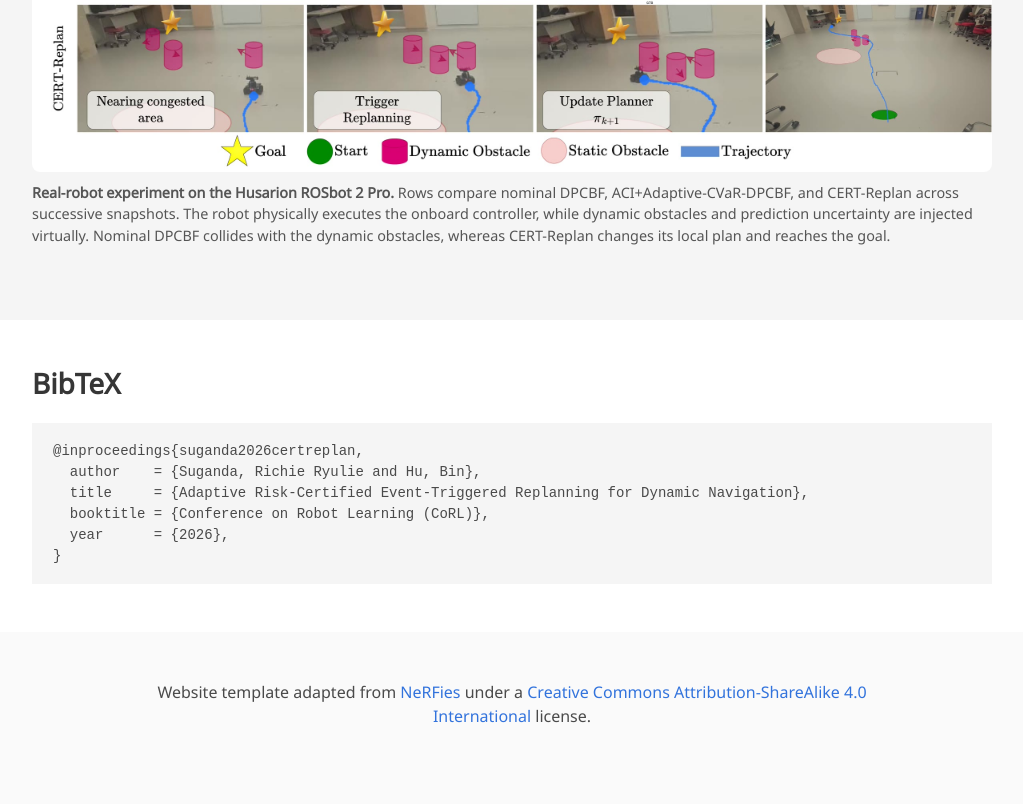
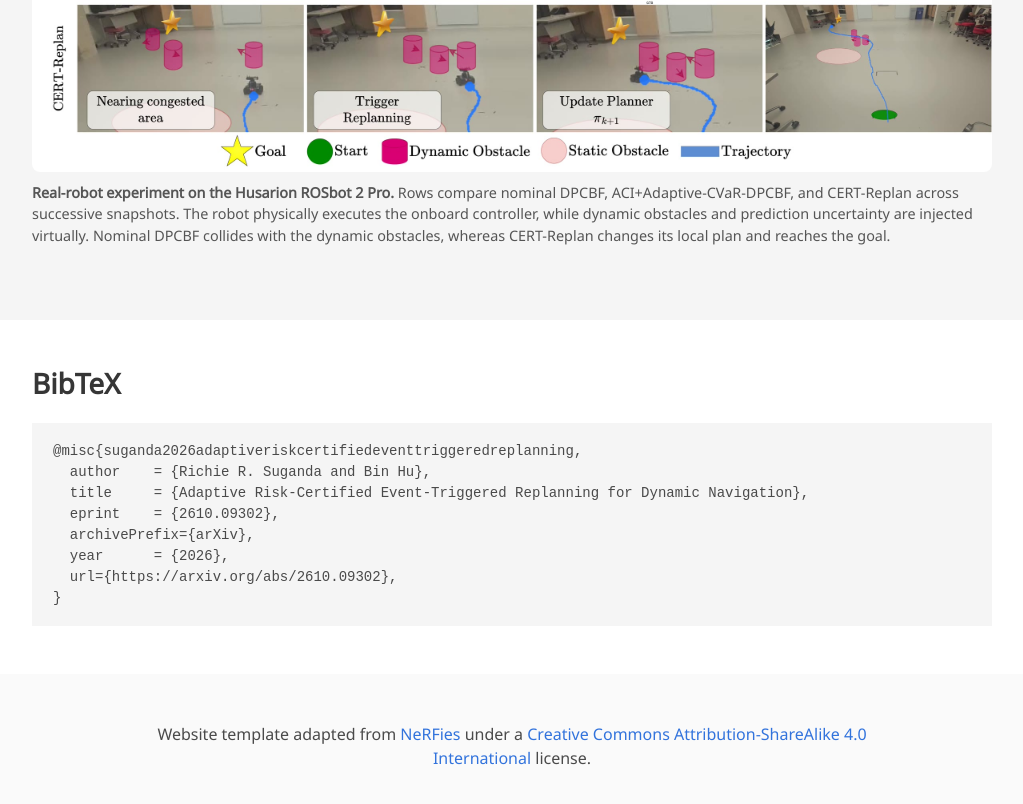
Before and after one commit to NAIL-UH/corl2026.github.io, a plain HTML site: page index.html in a window 1280 px wide. Shown: the part 9053-9857 px from the top of the page, without its empty margins (128-1151 px from the left). Drawn offline with nearby package versions, Linux system fonts and the light colour scheme; some icons are missing; a web font is replaced by a local one.

Commit message:
Fix external link and update BibTeX entry
Updated the external link to the paper and modified the BibTeX entry for accuracy.

```diff
--- a/index.html
+++ b/index.html
@@ -122,7 +122,7 @@
           <div class="column has-text-centered">
             <div class="publication-links">
               <span class="link-block">
-                <a href="#" class="external-link button is-normal is-rounded is-dark">
+                <a href="https://arxiv.org/abs/2610.09302" class="external-link button is-normal is-rounded is-dark">
                   <span class="icon"><i class="fas fa-file-pdf"></i></span>
                   <span>Paper</span>
                 </a>
@@ -447,11 +447,13 @@
 <section class="section" id="BibTeX">
   <div class="container is-max-desktop content">
     <h2 class="title">BibTeX</h2>
-    <pre><code>@inproceedings{suganda2026certreplan,
-  author    = {Suganda, Richie Ryulie and Hu, Bin},
+    <pre><code>@misc{suganda2026adaptiveriskcertifiedeventtriggeredreplanning,
+  author    = {Richie R. Suganda and Bin Hu},
   title     = {Adaptive Risk-Certified Event-Triggered Replanning for Dynamic Navigation},
-  booktitle = {Conference on Robot Learning (CoRL)},
+  eprint    = {2610.09302},
+  archivePrefix={arXiv},
   year      = {2026},
+  url={https://arxiv.org/abs/2610.09302},
 }</code></pre>
   </div>
 </section>
```
